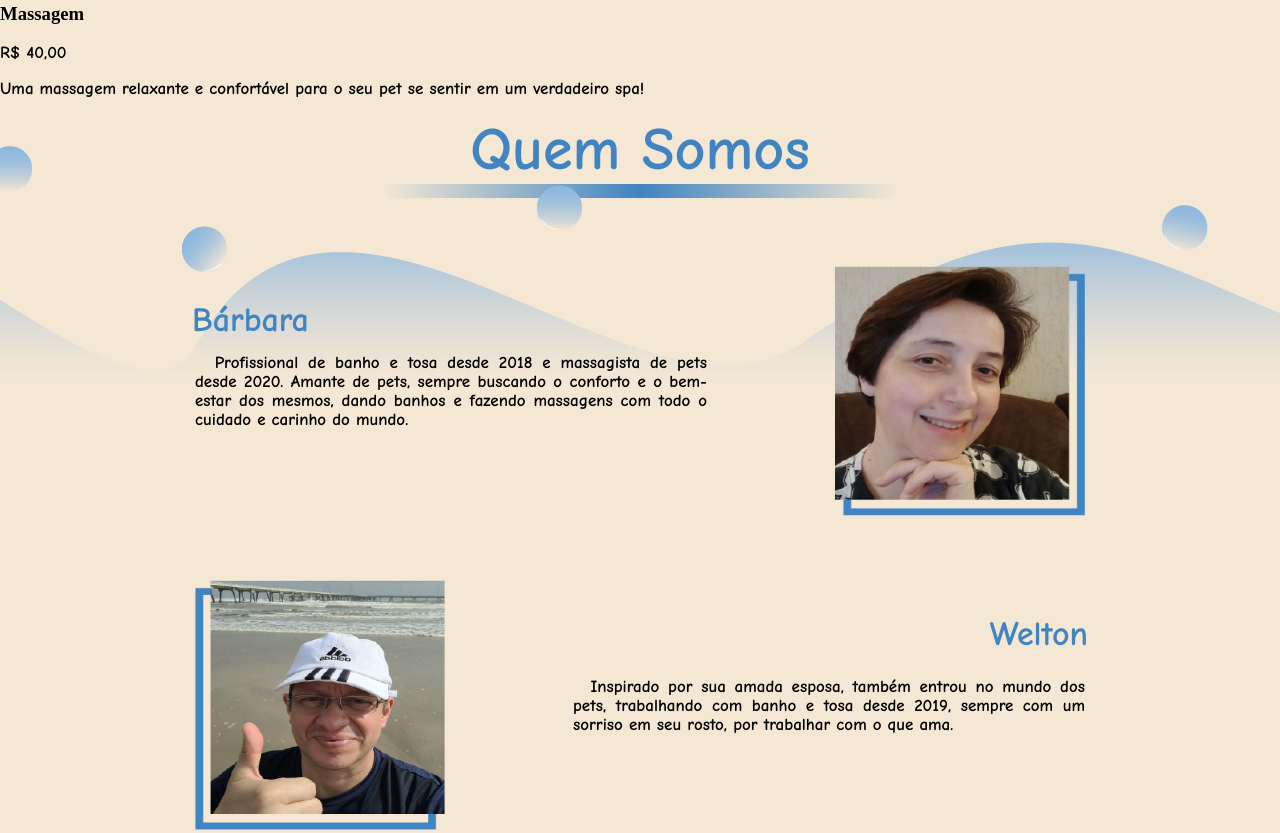
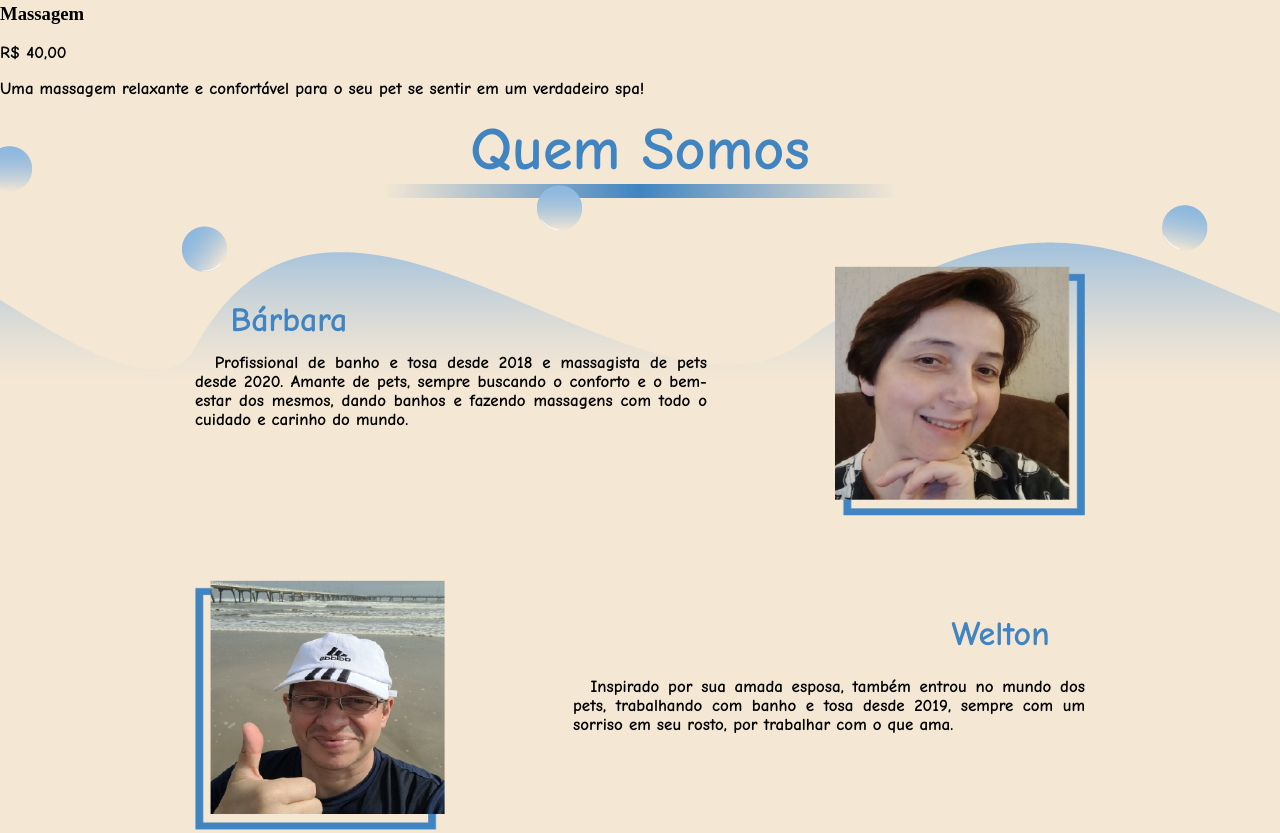
Before and after one commit to brunovicenters/SpaDoPet, a plain HTML site: page index.html in a window 1280 px wide. Shown: the part 3132-3965 px from the top of the page. Drawn offline with Linux system fonts and the light colour scheme.

Commit message:
Adjusted funcionarios names margin

```diff
--- a/style.css
+++ b/style.css
@@ -63,12 +63,12 @@ input[type="radio"] {
 
 #nomeBa {
   position: absolute;
-  left: 15%;
+  left: 18%;
 }
 
 #nomeWel {
   position: absolute;
-  right: 15%;
+  right: 18%;
 }
 
 #fotoBa {
```
